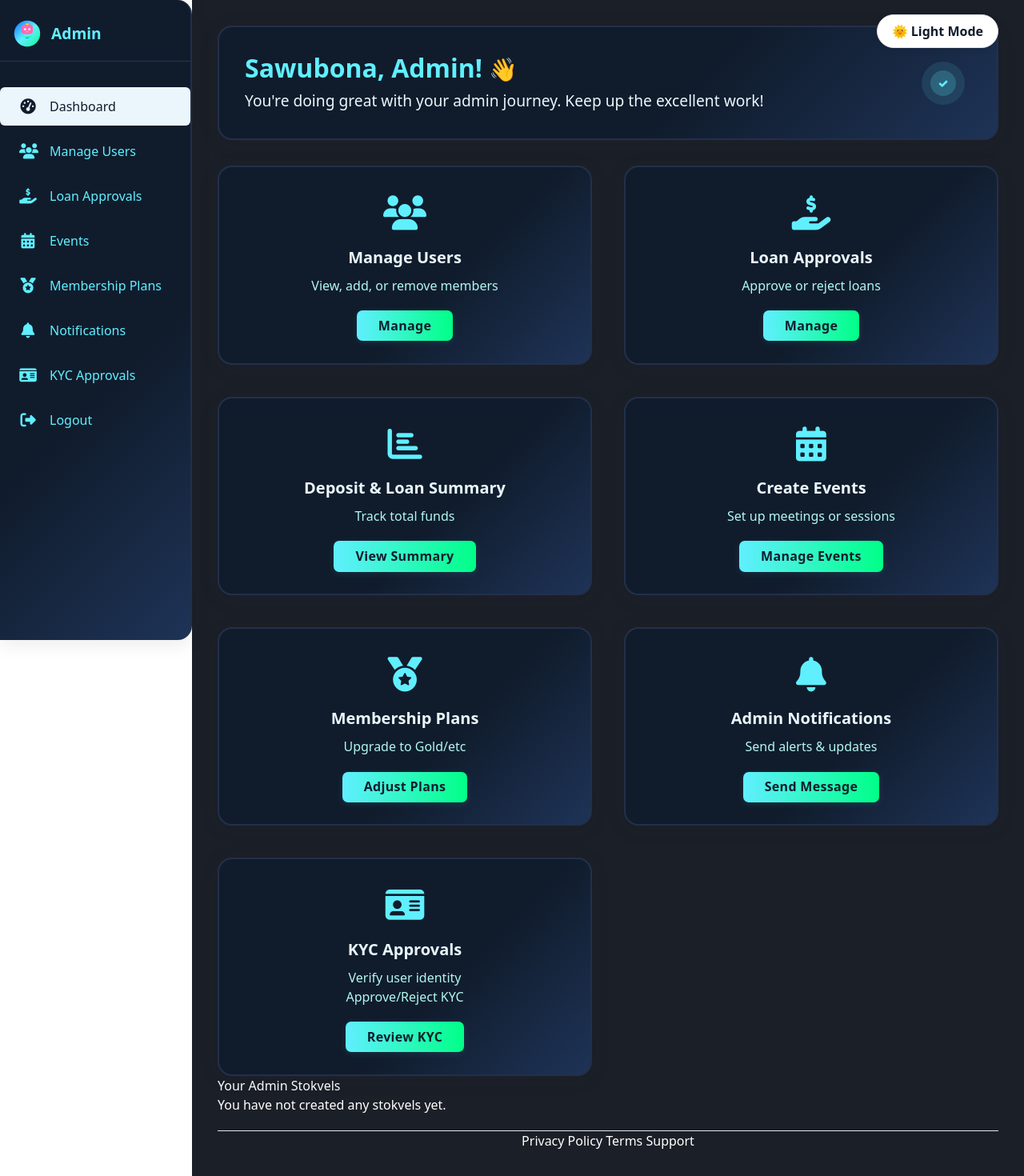
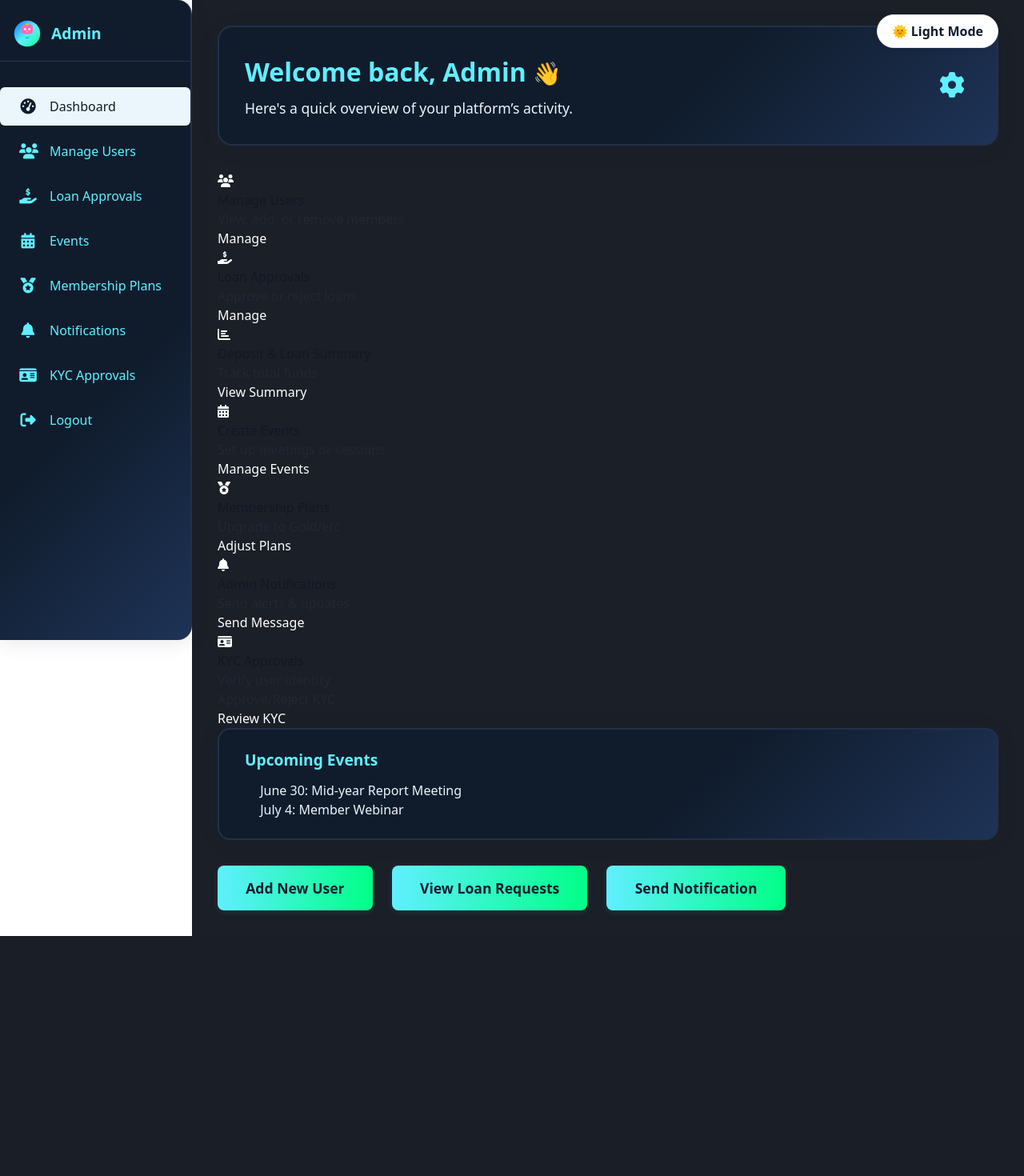
Before and after one commit to ums-1994/KasiKash, a Flask app: page /admin/dashboard in a window 1280 px wide. Shown: the whole page at 80% size. After the commit the page ends 1170 px from the top, so only its background shows below. Run offline with Flask 3, Linux system fonts and the light colour scheme; the visitor is signed in with stand-in values (Sample User, id 1); data that the repository does not hold is empty; some libraries are stand-ins or nearby versions.

Commit message:
^XUpdate admin dashboard: revert to neon/dark style and unify loan icons

```diff
--- a/templates/admin_dashboard.html
+++ b/templates/admin_dashboard.html
@@ -1,96 +1,94 @@
 {% extends 'admin_base.html' %}
 {% block admin_content %}
-
 <style>
-  .admin-dashboard-banner {
+  .dashboard-welcome {
     background: linear-gradient(135deg, #101c2c 60%, #1e3357 100%);
     color: #60efff;
     border-radius: 18px;
     box-shadow: 0 4px 24px rgba(35,41,70,0.10);
     padding: 2rem 2.5rem 2rem 2rem;
     margin-bottom: 2rem;
-    position: relative;
     display: flex;
     align-items: center;
-    min-height: 110px;
+    justify-content: space-between;
     border: 2px solid #22304a;
   }
-  .admin-dashboard-banner h1 {
+  .dashboard-welcome h1 {
     color: #60efff;
     font-size: 2rem;
     font-weight: 700;
-    line-height: 1.2;
     margin: 0;
   }
-  .admin-dashboard-banner p {
+  .dashboard-welcome p {
     color: #eaf6fb;
-    font-size: 1.2rem;
+    font-size: 1.1rem;
     margin-top: 0.5rem;
     font-weight: 500;
     margin-bottom: 0;
   }
-  .admin-cards {
+  .dashboard-cards {
     display: grid;
-    grid-template-columns: repeat(auto-fit, minmax(300px, 1fr));
-    gap: 2.5rem;
-    margin-top: 0.5rem;
+    grid-template-columns: repeat(4, 1fr);
+    gap: 2rem;
+    margin-bottom: 2rem;
   }
-  .admin-card {
+  .dashboard-card {
     background: linear-gradient(135deg, #101c2c 60%, #1e3357 100%);
-    border-radius: 18px;
+    border-radius: 16px;
     box-shadow: 0 4px 24px rgba(35,41,70,0.10);
-    padding: 2.2rem 1.7rem 1.7rem 1.7rem;
+    padding: 2rem 1.5rem 1.5rem 1.5rem;
     text-align: center;
-    transition: transform 0.18s, box-shadow 0.18s, border 0.18s, background 0.18s;
-    cursor: pointer;
     border: 2px solid #22304a;
-    position: relative;
-    overflow: hidden;
+    color: #eaf6fb;
     display: flex;
     flex-direction: column;
     align-items: center;
-    justify-content: space-between;
+    justify-content: center;
+    min-width: 0;
   }
-  .admin-card:hover {
-    transform: translateY(-8px) scale(1.04);
-    box-shadow: 0 8px 32px rgba(35,41,70,0.16);
-    border: 2px solid #60efff;
-    background: linear-gradient(120deg, #22304a 0%, #60efff 100%);
+  .dashboard-card .icon {
+    font-size: 2.5rem;
+    color: #60efff;
+    margin-bottom: 1rem;
   }
-  .admin-card i {
-    font-size: 2.7rem;
+  .dashboard-card .value {
+    font-size: 2.2rem;
+    font-weight: 700;
     color: #60efff;
-    margin-bottom: 1.2rem;
+    margin-bottom: 0.3rem;
   }
-  .admin-card h5 {
+  .dashboard-card .label {
+    font-size: 1.1rem;
     color: #eaf6fb;
-    font-size: 1.25rem;
-    font-weight: 600;
-    margin-bottom: 0.5rem;
+    font-weight: 500;
   }
-  .admin-card p {
-    color: #b2f7ef;
-    font-size: 1rem;
-    margin-bottom: 1.2rem;
+  .dashboard-events {
+    background: linear-gradient(135deg, #101c2c 60%, #1e3357 100%);
+    border-radius: 16px;
+    box-shadow: 0 4px 24px rgba(35,41,70,0.10);
+    padding: 1.5rem 2rem;
+    border: 2px solid #22304a;
+    margin-bottom: 2rem;
+    color: #eaf6fb;
   }
-  .admin-card > .btn {
-    margin-top: auto;
+  .dashboard-actions {
+    display: flex;
+    gap: 1.5rem;
+    margin-top: 1.5rem;
+    justify-content: flex-start;
+  }
+  .dashboard-action-btn {
     background: linear-gradient(90deg, #60efff 0%, #00ff87 100%);
     color: #101c2c;
     border: none;
-    border-radius: 7px !important;
-    padding: 0.6rem 1.7rem !important;
-    transition: background 0.2s, color 0.2s;
+    border-radius: 8px;
+    padding: 0.9rem 2.2rem;
+    font-size: 1.1rem;
     font-weight: 600;
-    letter-spacing: 0.02em;
-    display: inline-block;
-    min-width: 110px;
-    vertical-align: middle;
-    line-height: 1.2;
     box-shadow: 0 2px 8px rgba(96,239,255,0.10);
     text-decoration: none;
   }
-  .admin-card > .btn:hover {
+  .dashboard-action-btn:hover {
     background: linear-gradient(90deg, #00ff87 0%, #60efff 100%);
     color: #101c2c;
     box-shadow: 0 4px 16px rgba(0,255,135,0.18);
@@ -98,16 +96,13 @@
   }
 </style>
 
-<!-- Gradient Welcome Banner -->
-<div class="admin-dashboard-banner">
-  <div style="flex:1;">
-    <h1>Sawubona, {{ admin_name or 'Admin' }}! <span style="font-size:1.8rem;">👋</span></h1>
-    <p>You're doing great with your admin journey. Keep up the excellent work!</p>
+<div class="dashboard-welcome">
+  <div>
+    <h1>Welcome back, {{ admin_name or 'Admin' }} <span style="font-size:1.8rem;">👋</span></h1>
+    <p>Here's a quick overview of your platform’s activity.</p>
   </div>
-  <div style="margin-left: 1.5rem;">
-    <span style="display: inline-flex; align-items: center; justify-content: center; background: rgba(96,239,255,0.10); border-radius: 50%; width: 54px; height: 54px;">
-      <svg width="32" height="32" fill="none" viewBox="0 0 24 24"><circle cx="12" cy="12" r="12" fill="#60efff" fill-opacity="0.2"/><path d="M9 12.5l2 2 4-4" stroke="#60efff" stroke-width="2" stroke-linecap="round" stroke-linejoin="round"/></svg>
-    </span>
+  <div>
+    <i class="fas fa-cog" style="font-size:2rem;color:#60efff;"></i>
   </div>
 </div>
 <div class="admin-cards">
@@ -154,46 +149,18 @@
     <a href="{{ url_for('admin.kyc_approvals') }}" class="btn">Review KYC</a>
     </div>
 </div>
-<h2>Your Admin Stokvels</h2>
-<ul>
-    {% for stokvel in stokvels %}
-    <li>
-        <strong>{{ stokvel[1] }}</strong> (Monthly: R{{ stokvel[2] }}, Target Date: {{ stokvel[3] }})
-    </li>
-    {% else %}
-    <li>You have not created any stokvels yet.</li>
-    {% endfor %}
-</ul>
-<footer class="mt-5 text-center">
-    <hr>
-    <a href="#" class="me-3">Privacy Policy</a>
-    <a href="#" class="me-3">Terms</a>
-    <a href="#">Support</a>
-</footer>
 
-<!-- Deposit & Loan Summary Modal -->
-<div id="summaryModal" class="fixed inset-0 bg-black bg-opacity-40 flex items-center justify-center z-50 hidden">
-  <div class="bg-white rounded-lg shadow-lg p-8 max-w-lg w-full relative">
-    <button onclick="closeSummaryModal()" class="absolute top-2 right-2 text-gray-500 hover:text-gray-800">&times;</button>
-    <h3 class="text-lg font-bold mb-4 text-gray-900">Deposit & Loan Summary</h3>
-    <ul class="mb-4 text-gray-900">
-      <li><strong>Total Deposits:</strong> R 100,000 (placeholder)</li>
-      <li><strong>Total Loans:</strong> R 40,000 (placeholder)</li>
-      <li><strong>Outstanding Balance:</strong> R 60,000 (placeholder)</li>
-    </ul>
-    <div class="bg-gray-100 rounded p-4 text-center mb-2 text-gray-800">[Chart Placeholder]</div>
-    <div class="text-gray-600 text-sm">(Charts and real data coming soon)</div>
-  </div>
+<div class="dashboard-events">
+  <h3 style="color:#60efff;font-size:1.2rem;font-weight:600;margin-bottom:0.7rem;">Upcoming Events</h3>
+  <ul style="margin:0;padding-left:1.2rem;">
+    <li>June 30: Mid-year Report Meeting</li>
+    <li>July 4: Member Webinar</li>
+  </ul>
+</div>
+
+<div class="dashboard-actions">
+  <button class="dashboard-action-btn">Add New User</button>
+  <button class="dashboard-action-btn">View Loan Requests</button>
+  <button class="dashboard-action-btn">Send Notification</button>
 </div>
 {% endblock %}
-
-{% block extra_js %}
-<script>
-function openSummaryModal() {
-  document.getElementById('summaryModal').classList.remove('hidden');
-}
-function closeSummaryModal() {
-  document.getElementById('summaryModal').classList.add('hidden');
-}
-</script>
-{% endblock %}
--- a/templates/base.html
+++ b/templates/base.html
@@ -220,7 +220,7 @@
       </div>
       <div class="p-6 border-t border-gray-800">
         <a href="/logout" class="flex items-center text-gray-200 hover:text-white">
-          <span class="bg-blue-600 rounded-full w-8 h-8 flex items-center justify-center text-white font-bold mr-3">BN</span>
+          <span class="bg-blue-600 rounded-full w-8 h-8 flex items-center justify-center text-white font-bold mr-3">{{ session.user_initials if session.user_initials else 'BN' }}</span>
           Logout
         </a>
       </div>
```
Also changed, not shown: migrations/versions/20250630_create_user_settings_table.py (added, +19 -0 lines).
